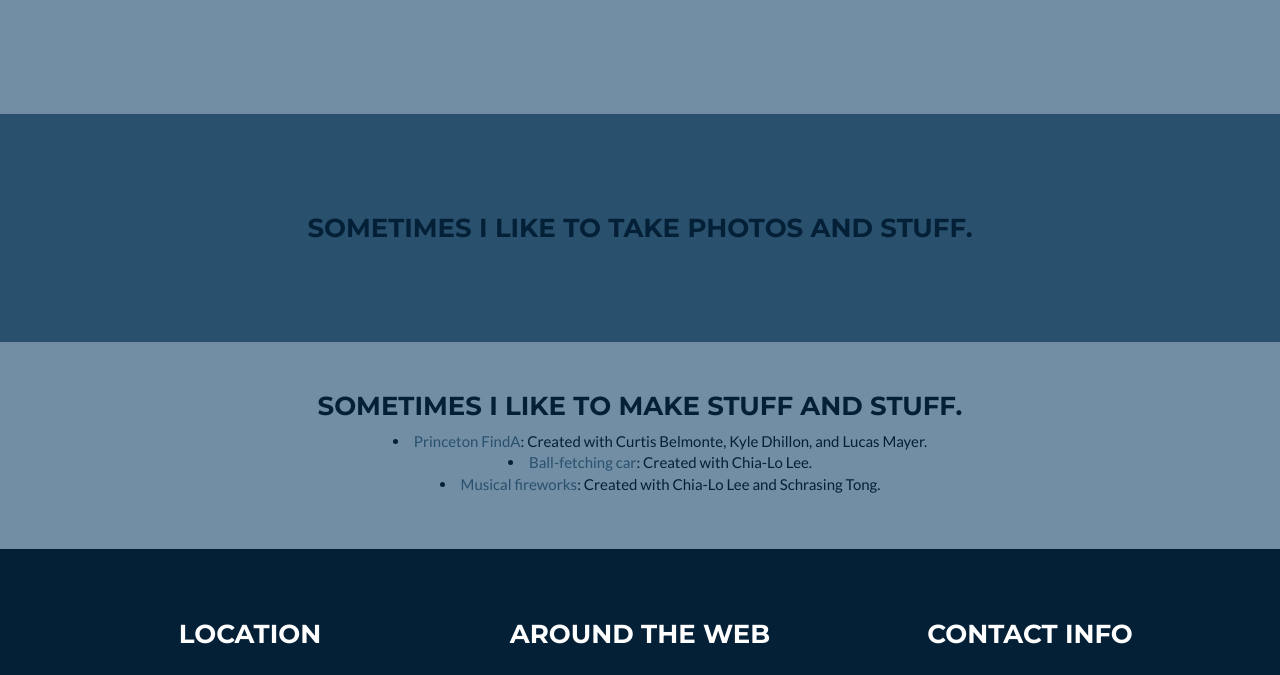
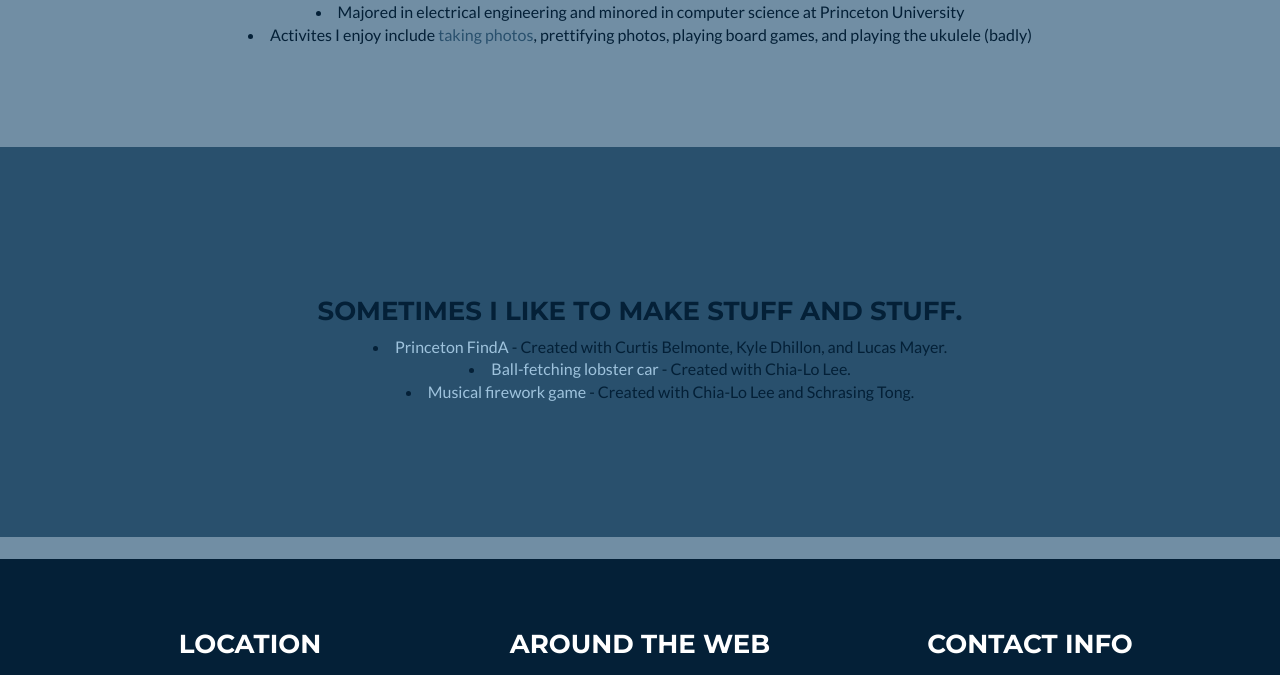
Before and after one commit to ushylime/aboutme, a plain HTML site: page index.html in a window 1280 px wide. Shown: the part 829-1504 px from the top of the page. Drawn offline with nearby package versions, Linux system fonts and the light colour scheme.

Commit message:
Add files via upload

```diff
--- a/index.html
+++ b/index.html
@@ -25,7 +25,7 @@
       m=s.getElementsByTagName(o)[0];a.async=1;a.src=g;m.parentNode.insertBefore(a,m)
       })(window,document,'script','//www.google-analytics.com/analytics.js','ga');
 
-      ga('create', 'UA-67842066-2', 'auto');
+      ga('create', 'UA-67842066-2', 'auto'); //
       ga('send', 'pageview');
       _gaq.push(['_setDomainName','github.io']);
     </script>
@@ -81,7 +81,14 @@
     <div class="intro-text">
     <span class="name">Emily Hsu</span>
     <hr class="star-light">
-    <span class="skills">Hi there!</span>
+    <span class="skills">Hi there! </span>
+    <font size="5"> The following images may or may not be me.</font>
+    <br>
+    <img src="img/pusheenUnicorn.gif" alt="Oops something is missing" style="margin-right:auto;margin-left:auto;display:inline-block;width:158px;height:128px;">
+    <img src="img/pusheenSushi.gif" alt="Oops something is missing" style="margin-right:auto;margin-left:auto;display:inline-block;width:130px;height:128px;">
+    <img src="img/meOBB.jpg" alt="Oops something is missing" style="margin-right:auto;margin-left:auto;display:inline-block;width:100px;height:128px;">
+    <img src="img/pusheenTyping.gif" alt="Oops something is missing" style="margin-right:auto;margin-left:auto;display:inline-block;width:160px;height:128px;">
+
     </div>
     </div>
     </div>
@@ -92,25 +99,24 @@
 <div style="display=inline-block;">
 <center>
 <h3>About me</h3>
-<font size="5">The following images may or may not be me.</font>
-<br>
-<img src="img/pusheenUnicorn.gif" alt="Oops something \
-is missing" style="width:158px;height:128px;">
-<img src="img/pusheenSushi.gif" alt="Oops something is missing" style="width:130px;height:128px;">
-<img src="img/meOBB.jpg" alt="Oops something is missing" style="width:100px;height:128px;">
-<img src="img/pusheenTyping.gif" alt="Oops something is missing" style="width:160px;height:128px;">
+ <font size="3">
+<li>Currently a software engineer at Google</li>
+<li>Majored in electrical engineering and minored in computer science at Princeton University</li>
+<li>Activites I enjoy include <a href="http://cargocollective.com/emilyhsu">taking photos</a>, prettifying photos, playing board games, and playing the ukulele (badly)</li>
+ </font>
 </div>
 </section>
-  <h3><center>
   <section class="success" id="portfolio">
-    <a href="http://cargocollective.com/emilyhsu">Sometimes I like to take photos and stuff.</a>
-<br></h3>
-<center><h3><br>Sometimes I like to make stuff and stuff.<br></h3>
-<ul style="list-style-position: inside;">
-<li><a href="https://www.youtube.com/watch?v=gt4QkK_8_mk">Princeton FindA</a>: Created with Curtis Belmonte, Kyle Dhillon, and Lucas Mayer.</li>
+    <center>
+<h3 style="color:#042037;"><br>Sometimes I like to make stuff and stuff.<br></h3>
+    <font size="3">
+<ul style="list-style-position:inside;color:#042037;">
+<li><a href="https://www.youtube.com/watch?v=gt4QkK_8_mk" style="color:#9fc3dd;">Princeton FindA</style></a> - Created with Curtis Belmonte, Kyle Dhillon, and Lucas Mayer.</li>
 <li>
-<a href="https://www.youtube.com/watch?v=eHaUK8xvvlk&feature=youtu.be">Ball-fetching car</a>: Created with Chia-Lo Lee.</li>
-<li><a href="https://chialol.github.io/batch.html?system=fire&texture=fire&blending=Normal&depthTest=true&transparent=true&sorting=true&size=full">Musical fireworks</a>: Created with Chia-Lo Lee and Schrasing Tong.
+<a href="https://www.youtube.com/watch?v=eHaUK8xvvlk&feature=youtu.be" style="color:#9fc3dd;">Ball-fetching lobster car</a> - Created with Chia-Lo Lee.</li>
+<li><a href="https://chialol.github.io/batch.html?system=fire&texture=fire&blending=Normal&depthTest=true&transparent=true&sorting=true&size=full" style="color:#9fc3dd;">Musical firework game</a> - Created with Chia-Lo Lee and Schrasing Tong.
+</center>
+</font>
 </ul>
 </center><br></h3>
   </section><br>
```
